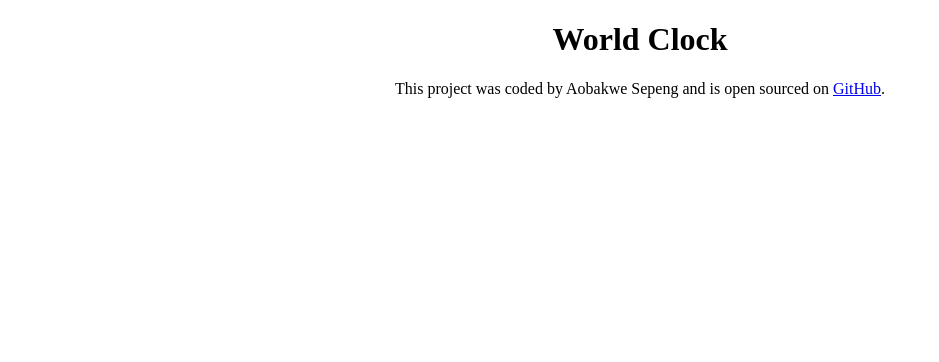
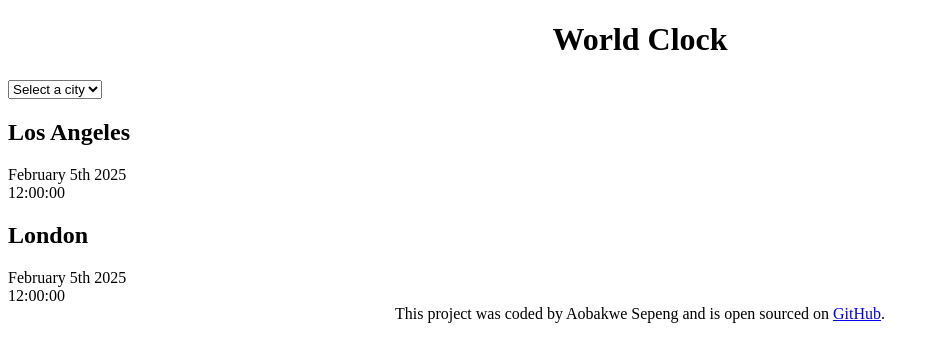
Before and after one commit to aobakwesep/World-Clock, a plain HTML site: page index.html in a window 1280 px wide. Shown: the whole page, without its empty margins (0-939 px from the left). Drawn offline with Linux system fonts and the light colour scheme.

Commit message:
Updated index.html
Added basic html

```diff
--- a/index.html
+++ b/index.html
@@ -8,7 +8,27 @@
     <title>World Clock - Aobakwe Sepeng</title>
 </head>
 <body>
+    <div class="container">
    <h1>World Clock</h1>
+   <select id="city">
+    <option value="">Select a city</option>
+    <option value="london">London</option>
+    <option value="new york">New York</option>
+    <option value="paris">Paris</option>
+   </select>
+
+   <div id="cities">
+    <h2>Los Angeles</h2>
+    <div class="date">February 5th 2025</div>
+    <div class="time">12:00:00</div>
+   </div>
+
+    <div id="cities">
+    <h2>London</h2>
+    <div class="date">February 5th 2025</div>
+    <div class="time">12:00:00</div>
+    </div>
+    </div>
    <footer>
     This project was coded by Aobakwe Sepeng and is open sourced on <a href="https://github.com/aobakwesep/World-Clock" target="blank">GitHub</a>.
    </footer>
```
